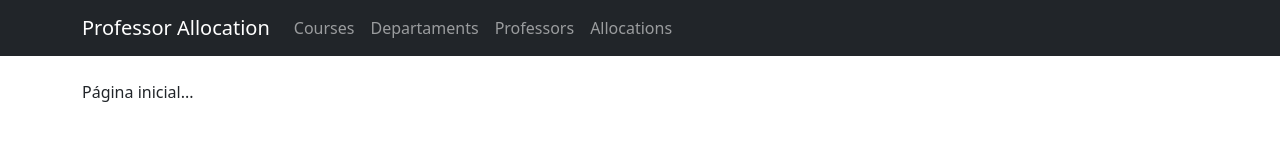
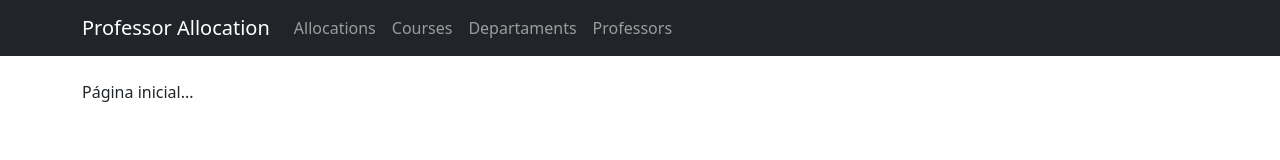
Before and after one commit to duarterafael/professor-allocation-front-luiz, a React (Create React App) app: page / in a window 1280 px wide. Shown: the top 160 px of the page. Built offline with nearby package versions, Linux system fonts and the light colour scheme; no server answers.

Commit message:
Change allocation position

```diff
--- a/src/router.js
+++ b/src/router.js
@@ -15,6 +15,11 @@ const routes = [
     component: Home,
   },
   {
+    path: "/allocations",
+    name: "Allocations",
+    component: Allocation,
+  },
+  {
     path: "/courses",
     name: "Courses",
     component: Courses,
@@ -28,11 +33,6 @@ const routes = [
      path: "/professors",
      name: "Professors",
      component: Professor,
-   },
-   {
-     path: "/allocations",
-     name: "Allocations",
-     component: Allocation,
    },
 ];
 
```
